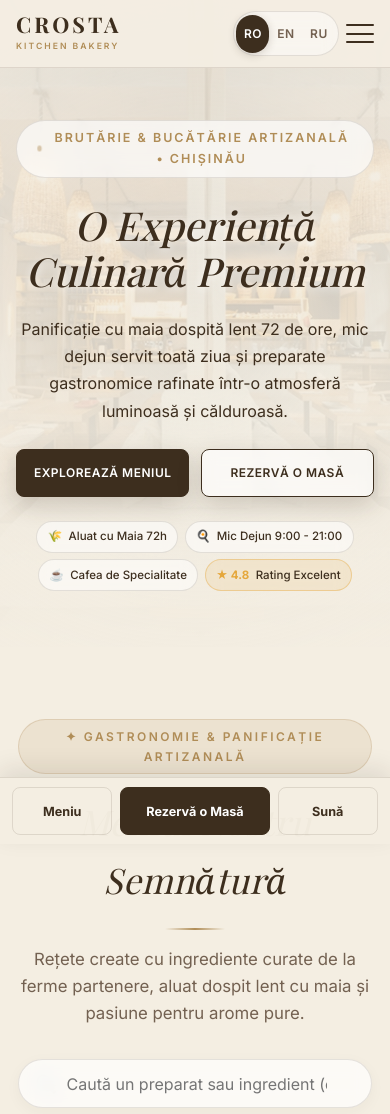
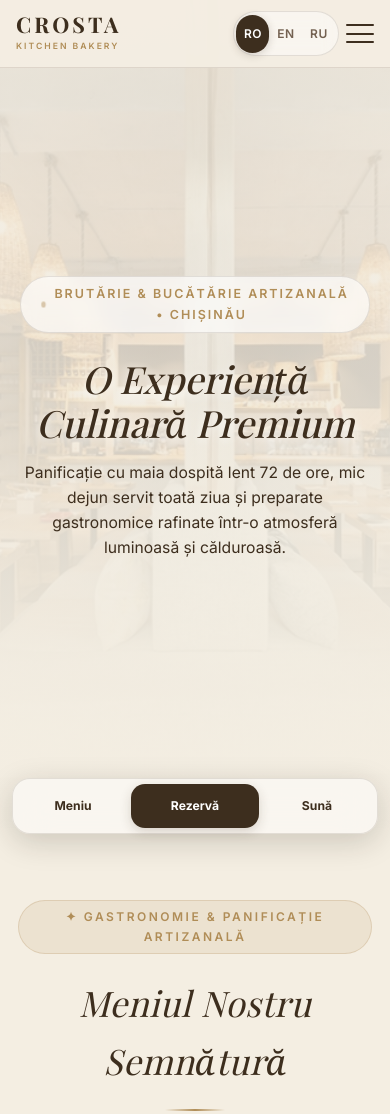
Before and after one commit to Leo9598/crosta-site, a website: page index.html in a window 390 px wide. Shown: the top 1114 px of the page. Drawn offline with nearby package versions, Linux system fonts and the light colour scheme; a web font is replaced by a local one.

Commit message:
Simplify Crosta mobile first screen

```diff
--- a/app.js
+++ b/app.js
@@ -616,6 +616,7 @@ const translations = {
         navContact: "Contact",
         navReviews: "Recenzii",
         headerBookBtn: "Rezervă o Masă",
+        mobileReserve: "Rezervă",
         mobileCall: "Sună",
 
         // Hero
@@ -744,6 +745,7 @@ const translations = {
         navContact: "Contact",
         navReviews: "Reviews",
         headerBookBtn: "Book a Table",
+        mobileReserve: "Reserve",
         mobileCall: "Call",
 
         // Hero
@@ -872,6 +874,7 @@ const translations = {
         navContact: "Контакты",
         navReviews: "Отзывы",
         headerBookBtn: "Забронировать",
+        mobileReserve: "Бронь",
         mobileCall: "Позвонить",
 
         // Hero
--- a/index.html
+++ b/index.html
@@ -5,7 +5,7 @@
     <meta name="viewport" content="width=device-width, initial-scale=1.0">
     <title>Crosta Kitchen Bakery | Brutărie Artizanală & Bistro Chișinău</title>
     <meta name="description" content="Crosta Kitchen Bakery - Brutărie artizanală cu maia, mic dejun toute la journée, preparate rafinate și cafea de specialitate pe Strada Miron Costin 13/7, Chișinău.">
-    <link rel="stylesheet" href="styles.css?v=5.2">
+    <link rel="stylesheet" href="styles.css?v=5.3">
     <link rel="preconnect" href="https://fonts.googleapis.com">
     <link rel="preconnect" href="https://fonts.gstatic.com" crossorigin>
     <link href="https://fonts.googleapis.com/css2?family=Playfair+Display:ital,wght@0,400;0,500;0,600;0,700;1,400;1,500;1,600&family=Inter:wght@300;400;500;600;700&display=swap" rel="stylesheet">
@@ -41,7 +41,7 @@
 
     <nav class="mobile-quick-actions" aria-label="Acțiuni rapide">
         <a href="#menu" data-i18n="navMenu">Meniu</a>
-        <a href="#reservations" class="mobile-quick-primary" data-i18n="headerBookBtn">Rezervă o Masă</a>
+        <a href="#reservations" class="mobile-quick-primary" data-i18n="mobileReserve">Rezervă</a>
         <a href="tel:060328232" data-i18n="mobileCall">Sună</a>
     </nav>
 
@@ -607,6 +607,6 @@
     <!-- Toast Notification Container -->
     <div id="toast-container" class="toast-container"></div>
 
-    <script src="app.js?v=5.2"></script>
+    <script src="app.js?v=5.3"></script>
 </body>
 </html>
--- a/styles.css
+++ b/styles.css
@@ -2407,7 +2407,7 @@ section {
 
 @media (max-width: 768px) {
     body {
-        padding-bottom: calc(76px + env(safe-area-inset-bottom));
+        padding-bottom: calc(68px + env(safe-area-inset-bottom));
     }
 
     body.mobile-menu-open {
@@ -2501,18 +2501,21 @@ section {
 
     .mobile-quick-actions {
         position: fixed;
-        bottom: 0;
-        left: 0;
-        right: 0;
+        bottom: calc(0.65rem + env(safe-area-inset-bottom));
+        left: 0.75rem;
+        right: 0.75rem;
         z-index: 980;
         display: grid;
-        grid-template-columns: 1fr 1.5fr 1fr;
+        grid-template-columns: 1fr 1.15fr 1fr;
         align-items: center;
-        gap: 0.45rem;
-        padding: 0.55rem max(0.75rem, env(safe-area-inset-right)) calc(0.55rem + env(safe-area-inset-bottom)) max(0.75rem, env(safe-area-inset-left));
-        background: rgba(244, 238, 226, 0.98);
-        border-top: 1px solid var(--color-border);
-        box-shadow: 0 -8px 25px rgba(36, 26, 17, 0.1);
+        gap: 0.2rem;
+        padding: 0.3rem;
+        background: rgba(250, 247, 241, 0.92);
+        border: 1px solid rgba(61, 46, 30, 0.12);
+        border-radius: 18px;
+        box-shadow: 0 8px 30px rgba(36, 26, 17, 0.18);
+        backdrop-filter: blur(18px);
+        -webkit-backdrop-filter: blur(18px);
     }
 
     .mobile-quick-actions a {
@@ -2520,22 +2523,22 @@ section {
         align-items: center;
         justify-content: center;
         min-width: 0;
-        min-height: 48px;
-        padding: 0.35rem;
+        min-height: 44px;
+        padding: 0.3rem;
         color: var(--color-primary);
-        border: 1px solid var(--color-border);
-        border-radius: var(--radius-sm);
+        border: 0;
+        border-radius: 14px;
         text-decoration: none;
-        font-size: 0.79rem;
-        font-weight: 700;
+        font-size: 0.76rem;
+        font-weight: 650;
         text-align: center;
         line-height: 1.2;
     }
 
     .mobile-quick-actions .mobile-quick-primary {
         background: var(--color-primary);
-        border-color: var(--color-primary);
         color: #fff;
+        box-shadow: 0 4px 12px rgba(61, 46, 30, 0.18);
     }
 
     body.mobile-menu-open .mobile-quick-actions {
@@ -2543,9 +2546,9 @@ section {
     }
 
     .hero {
-        min-height: 0;
+        min-height: calc(100svh - 1rem);
         height: auto;
-        padding: 7.5rem 1rem 3.5rem;
+        padding: 6.5rem 1.25rem 6rem;
     }
 
     .hero-image {
@@ -2559,17 +2562,19 @@ section {
     }
 
     .hero-content h1 {
-        font-size: clamp(2.5rem, 10vw, 3.6rem);
+        font-size: clamp(2.35rem, 9.5vw, 3.35rem);
+        margin-bottom: 1rem;
     }
 
     .hero-content p {
-        margin-bottom: 1.5rem;
+        max-width: 32rem;
+        margin-bottom: 0;
+        font-size: 0.98rem;
+        line-height: 1.6;
     }
 
     .hero-actions {
-        width: 100%;
-        gap: 0.7rem;
-        margin-bottom: 1.5rem;
+        display: none;
     }
 
     .hero-actions .cta-button {
@@ -2581,7 +2586,7 @@ section {
     }
 
     .hero-badges {
-        gap: 0.4rem;
+        display: none;
     }
 
     .hero-badge-item {
@@ -2666,7 +2671,7 @@ section {
 
     .back-to-top-btn {
         right: 12px;
-        bottom: calc(88px + env(safe-area-inset-bottom));
+        bottom: calc(78px + env(safe-area-inset-bottom));
     }
 
     .modal-overlay {
```
